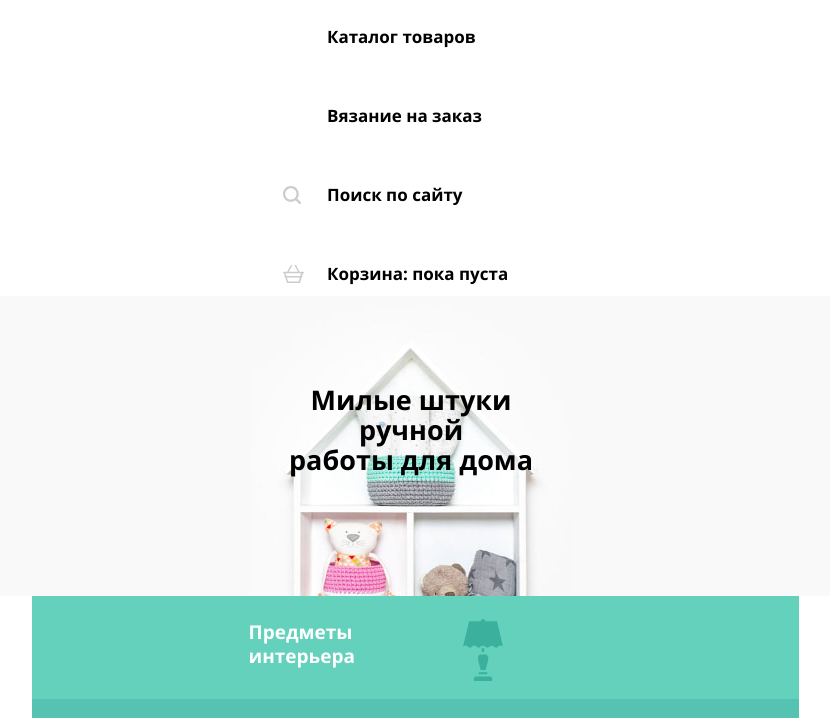
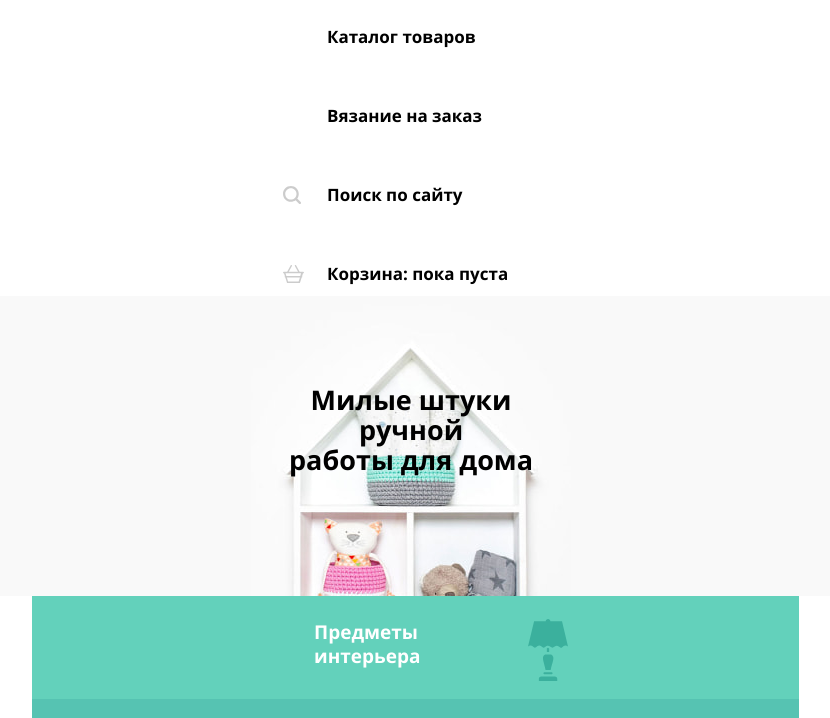
Before and after one commit to Dux-mk1/1695927-mishka-22, a website: page source/index.html in a window 1280 px wide. Shown: the part 82-800 px from the top of the page, without its empty margins (229-1059 px from the left). Drawn offline with nearby package versions, Linux system fonts and the light colour scheme; files that its build step writes are made by us from their sources.

Commit message:
Изменил длину спана,убрал паддинг

```diff
--- a/source/sass/blocks/type-products.scss
+++ b/source/sass/blocks/type-products.scss
@@ -37,9 +37,8 @@
 
   span {
     display: block;
-    width: 260px;
+    width: 202px;
     position: relative;
-    padding-right: 73px;
   }
 
   span::after {
```
